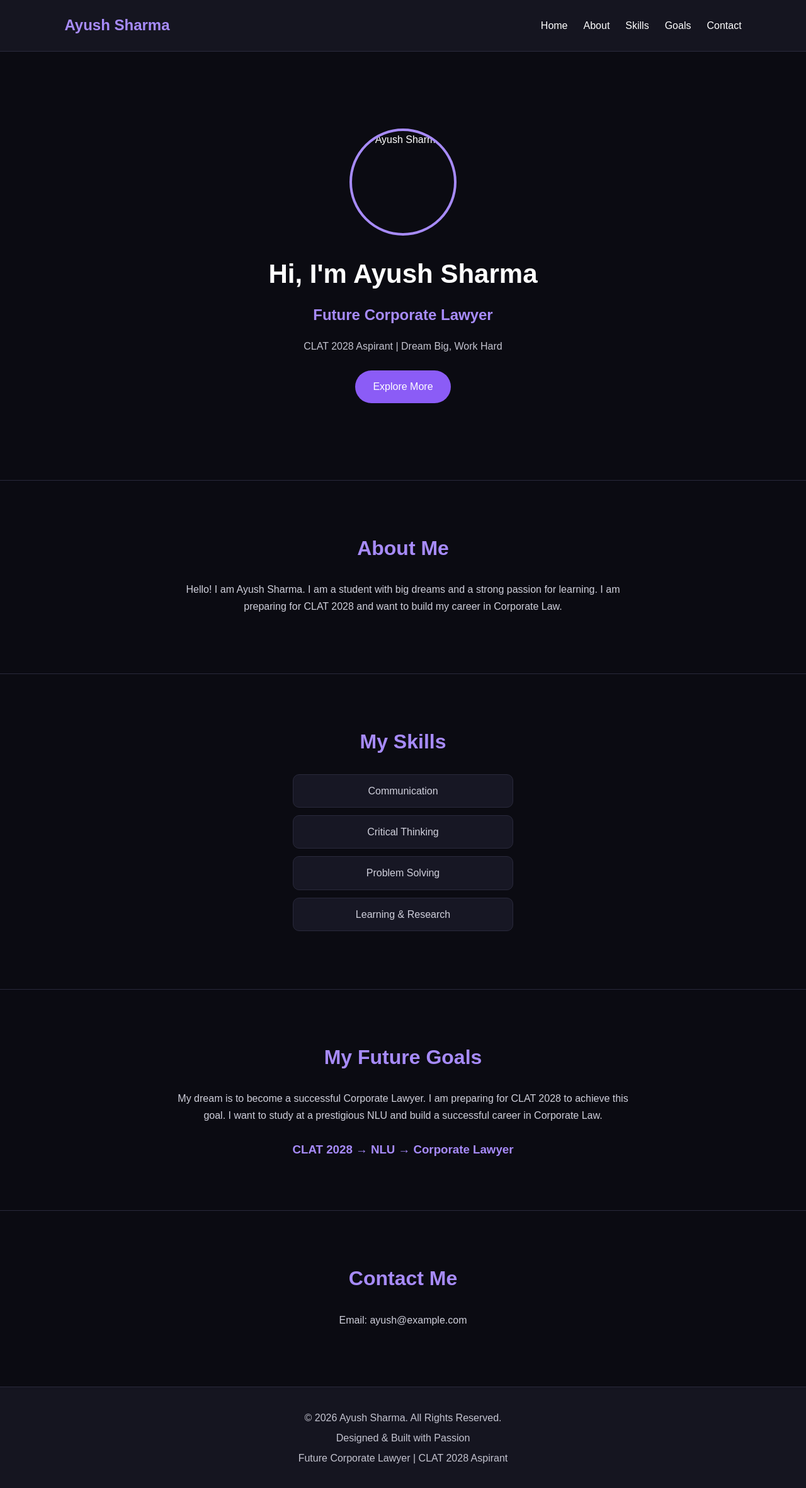
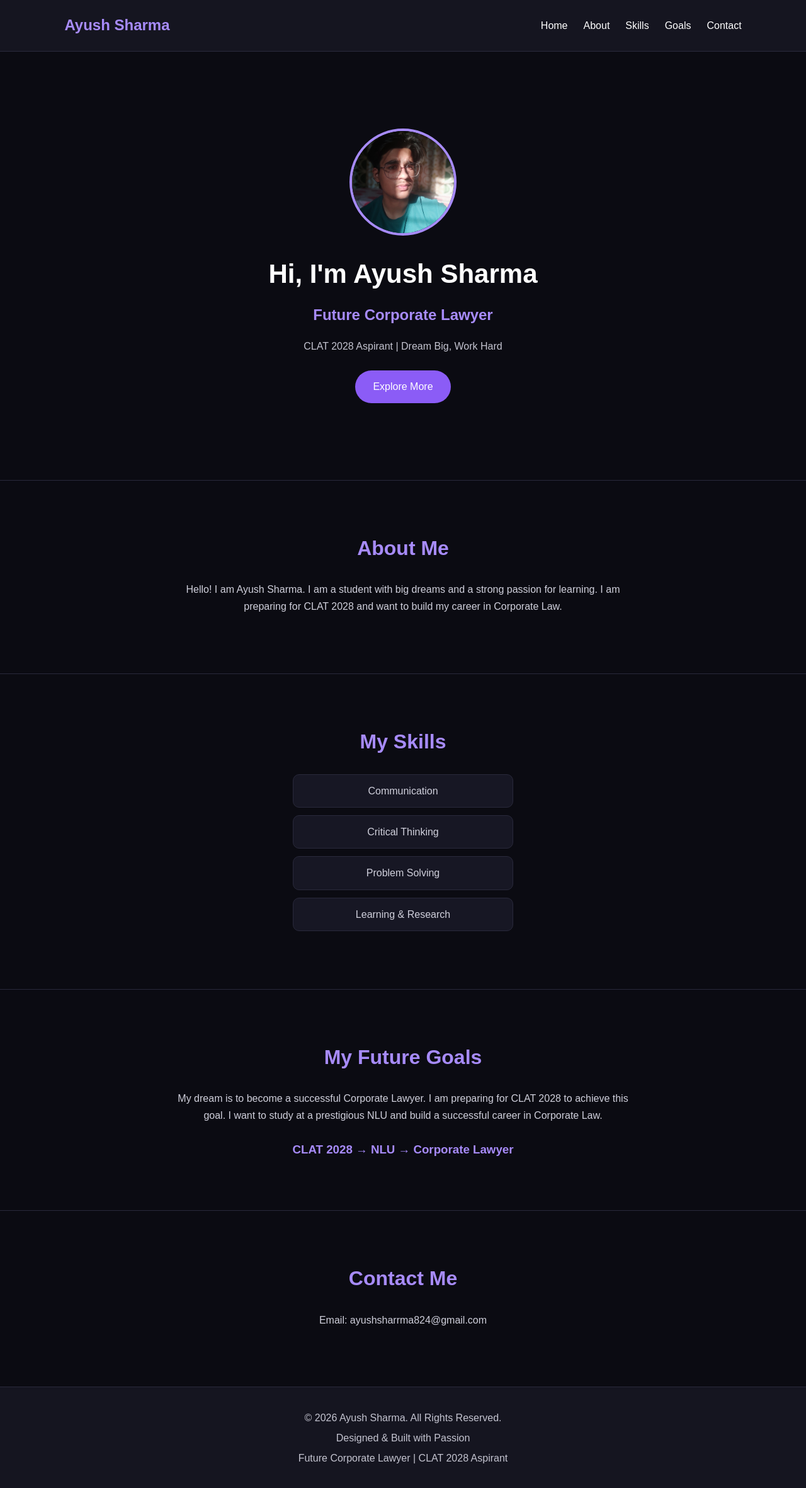
Before and after one commit to ayush001-cmd/ayush-portfolio, a plain HTML site: page index.html in a window 1280 px wide. Shown: the whole page at 63% size. Drawn offline with Linux system fonts and the light colour scheme.

Commit message:
Add files via upload

```diff
--- a/index.html
+++ b/index.html
@@ -23,7 +23,7 @@
     </header>
 
     <section id="home" class="hero">
-        <img src="ayush.jpg" alt="Ayush Sharma" class="profile">
+       <img src="ayush.jpg.jpg" alt="Ayush Sharma" class="profile">
         <h1>Hi, I'm Ayush Sharma</h1>
         <h3>Future Corporate Lawyer</h3>
         <p>CLAT 2028 Aspirant | Dream Big, Work Hard</p>
@@ -60,7 +60,7 @@
 
     <section id="contact">
         <h2>Contact Me</h2>
-        <p>Email: ayush@example.com</p>
+        <p>Email: ayushsharrma824@gmail.com</p>
     </section>
 
     <footer>
```
